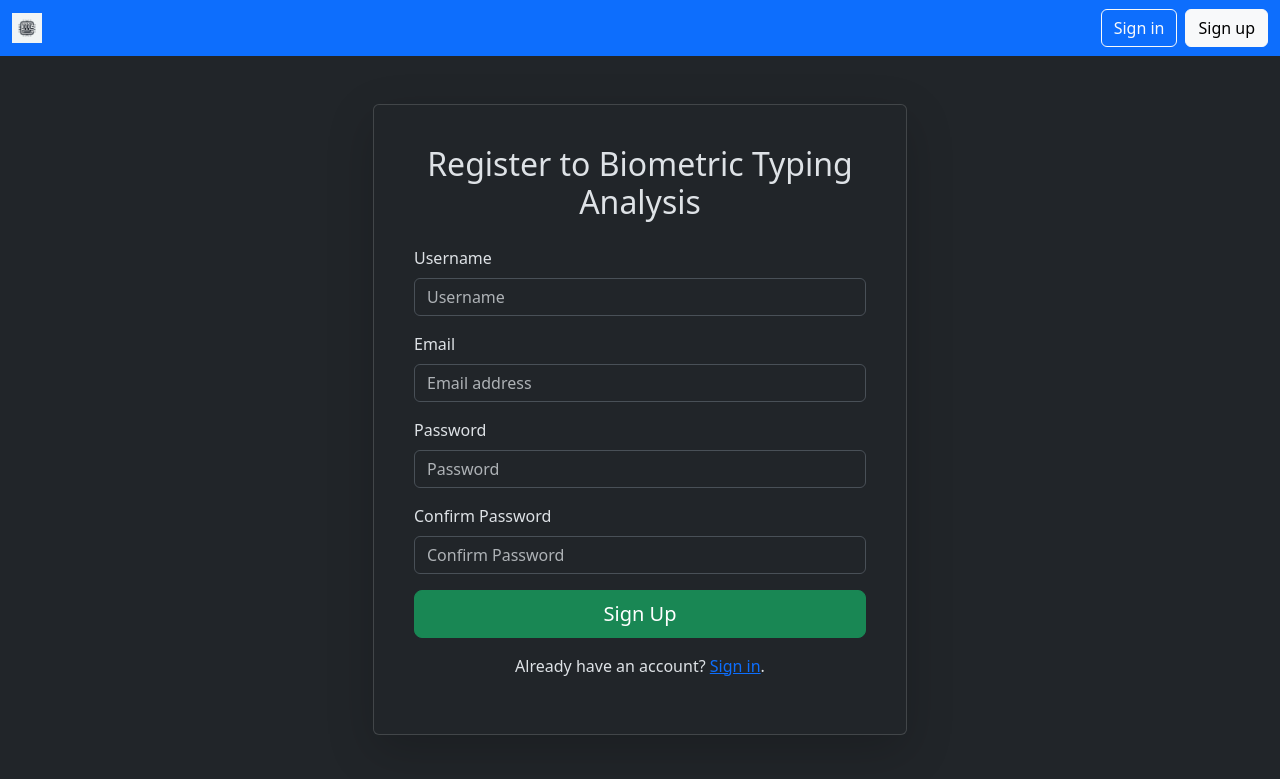
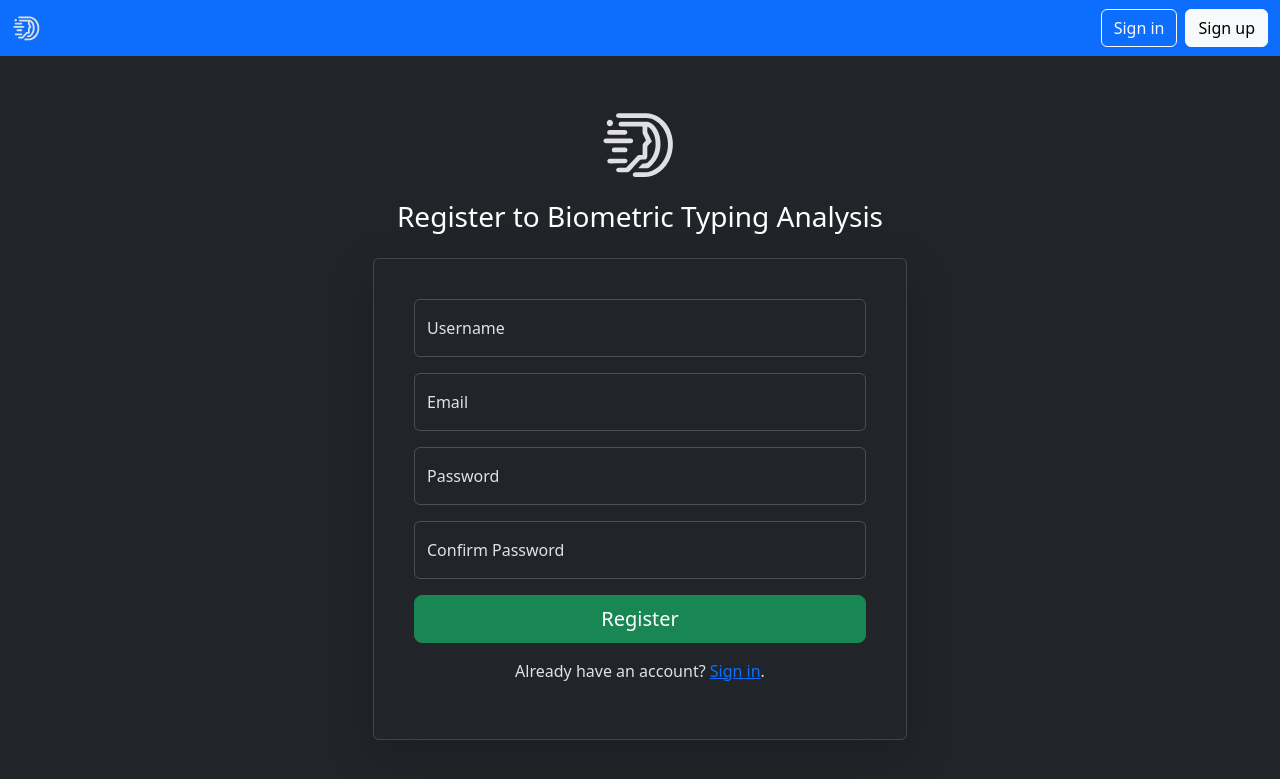
Before and after one commit to kamilpajak/BiometricTypingAnalysis, a Flask app: page /register in a window 1280 px wide. Shown: the top 779 px of the page. Run offline with Flask 3, Linux system fonts and the light colour scheme.

Commit message:
Modify page views and change icon

```diff
--- a/templates/base.html
+++ b/templates/base.html
@@ -4,7 +4,7 @@
     <meta charset="utf-8">
     <meta name="viewport" content="width=device-width, initial-scale=1">
     <title>Biometric Typing Analysis</title>
-    <link rel="icon" href="{{ url_for('static', filename='favicon.ico') }}">
+    <link rel="icon" href="{{ url_for('static', filename='favicon.svg') }}">
     <!-- Bootstrap CSS -->
     <link href="https://cdn.jsdelivr.net/npm/bootstrap@5.3.2/dist/css/bootstrap.min.css"
           rel="stylesheet"
@@ -16,7 +16,7 @@
 <nav class="navbar navbar-expand-md navbar-light bg-primary">
     <div class="container-fluid">
         <a class="navbar-brand" href="{{ url_for('index') }}">
-            <img src="{{ url_for('static', filename='favicon.ico') }}" width="30" height="30"
+            <img src="{{ url_for('static', filename='favicon.svg') }}" width="30" height="30"
                  class="d-inline-block align-top" alt="">
         </a>
         <button class="navbar-toggler" type="button" data-bs-toggle="collapse" data-bs-target="#navbarCollapse"
--- a/templates/register.html
+++ b/templates/register.html
@@ -3,69 +3,60 @@
 {% block content %}
 <div class="container mt-5">
     <div class="row justify-content-center">
-        <div class="col-md-6">
+        <div class="col-md-6 text-center">
+            <!-- SVG Icon and Title above the card -->
+            <img src="{{ url_for('static', filename='favicon.svg') }}" alt="Biometric Typing Analysis Logo"
+                 style="width: 80px; height: 80px; margin-bottom: 1rem;">
+            <h3 class="mb-4 text-white">Register to Biometric Typing Analysis</h3>
+
             <div class="card shadow-lg p-4">
                 <div class="card-body">
-                    <h2 class="text-center mb-4">Register to Biometric Typing Analysis</h2>
+                    <!-- Start of the form with floating labels -->
                     <form method="post" class="needs-validation" novalidate>
                         {{ form.hidden_tag() }}
-                        <div class="mb-3">
-                            {{ form.username.label(class="form-label") }}
-                            {% if form.username.errors %}
-                            {{ form.username(class="form-control is-invalid", aria_describedby="usernameFeedback") }}
-                            <div id="usernameFeedback" class="invalid-feedback">
+                        <!-- Username field with floating label and error message -->
+                        <div class="form-floating mb-3">
+                            {{ form.username(class="form-control" + (" is-invalid" if form.username.errors else ""),
+                            id="floatingUsername", placeholder="Username", required=true) }}
+                            {{ form.username.label(class="form-label", for="floatingUsername") }}
                             {% for error in form.username.errors %}
-                                {{ error }}
+                            <div class="invalid-feedback text-start">{{ error }}</div>
                             {% endfor %}
                         </div>
-                            {% else %}
-                            {{ form.username(class="form-control", placeholder="Username") }}
-                            {% endif %}
-                        </div>
-                        <div class="mb-3">
-                            {{ form.email.label(class="form-label") }}
-                            {% if form.email.errors %}
-                            {{ form.email(class="form-control is-invalid", aria_describedby="emailFeedback") }}
-                            <div id="emailFeedback" class="invalid-feedback">
+                        <!-- Email field with floating label and error message -->
+                        <div class="form-floating mb-3">
+                            {{ form.email(class="form-control" + (" is-invalid" if form.email.errors else ""),
+                            id="floatingEmail", placeholder="Email address", required=true) }}
+                            {{ form.email.label(class="form-label", for="floatingEmail") }}
                             {% for error in form.email.errors %}
-                                {{ error }}
+                            <div class="invalid-feedback text-start">{{ error }}</div>
                             {% endfor %}
                         </div>
-                            {% else %}
-                            {{ form.email(class="form-control", placeholder="Email address") }}
-                            {% endif %}
-                        </div>
-                        <div class="mb-3">
-                            {{ form.password.label(class="form-label") }}
-                            {% if form.password.errors %}
-                            {{ form.password(class="form-control is-invalid", aria_describedby="passwordFeedback") }}
-                            <div id="passwordFeedback" class="invalid-feedback">
+                        <!-- Password field with floating label and error message -->
+                        <div class="form-floating mb-3">
+                            {{ form.password(class="form-control" + (" is-invalid" if form.password.errors else ""),
+                            id="floatingPassword", placeholder="Password", required=true) }}
+                            {{ form.password.label(class="form-label", for="floatingPassword") }}
                             {% for error in form.password.errors %}
-                                {{ error }}
+                            <div class="invalid-feedback text-start">{{ error }}</div>
                             {% endfor %}
                         </div>
-                            {% else %}
-                            {{ form.password(class="form-control", placeholder="Password") }}
-                            {% endif %}
-                        </div>
-                        <div class="mb-3">
-                            {{ form.confirm_password.label(class="form-label") }}
-                            {% if form.confirm_password.errors %}
-                            {{ form.confirm_password(class="form-control is-invalid",
-                            aria_describedby="confirmPasswordFeedback") }}
-                            <div id="confirmPasswordFeedback" class="invalid-feedback">
+                        <!-- Confirm password field with floating label and error message -->
+                        <div class="form-floating mb-3">
+                            {{ form.confirm_password(class="form-control" + (" is-invalid" if
+                            form.confirm_password.errors else ""), id="floatingConfirmPassword", placeholder="Confirm
+                            Password", required=true) }}
+                            {{ form.confirm_password.label(class="form-label", for="floatingConfirmPassword") }}
                             {% for error in form.confirm_password.errors %}
-                                {{ error }}
+                            <div class="invalid-feedback text-start">{{ error }}</div>
                             {% endfor %}
                         </div>
-                            {% else %}
-                            {{ form.confirm_password(class="form-control", placeholder="Confirm Password") }}
-                            {% endif %}
-                        </div>
-                        <div class="d-grid">
-                            <input type="submit" class="btn btn-success btn-lg" value="{{ form.submit.label.text }}">
+                        <!-- Submit button -->
+                        <div class="d-grid mb-3">
+                            <input type="submit" class="btn btn-success btn-lg" value="Register">
                         </div>
                     </form>
+                    <!-- Sign in link -->
                     <div class="text-center mt-3">
                         <p>Already have an account? <a href="{{ url_for('login') }}" class="link-primary">Sign in</a>.
                         </p>
```
Also changed, not shown: templates/login.html (+27 -28 lines), static/favicon.ico (deleted), static/favicon.svg (added). Lines whose indentation alone changed are shown as unchanged.
